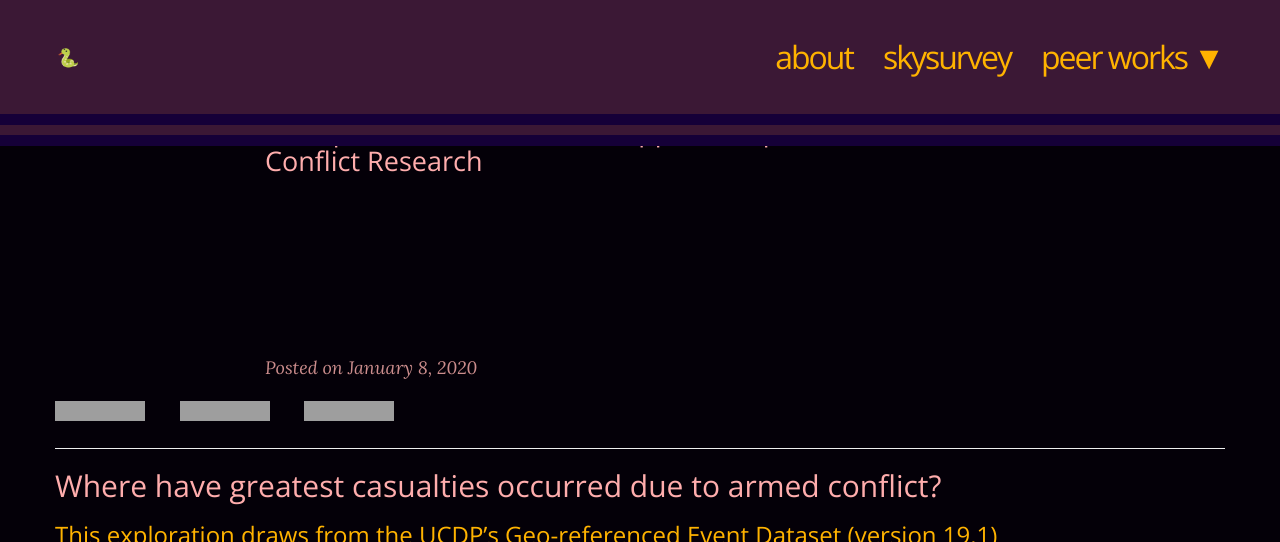
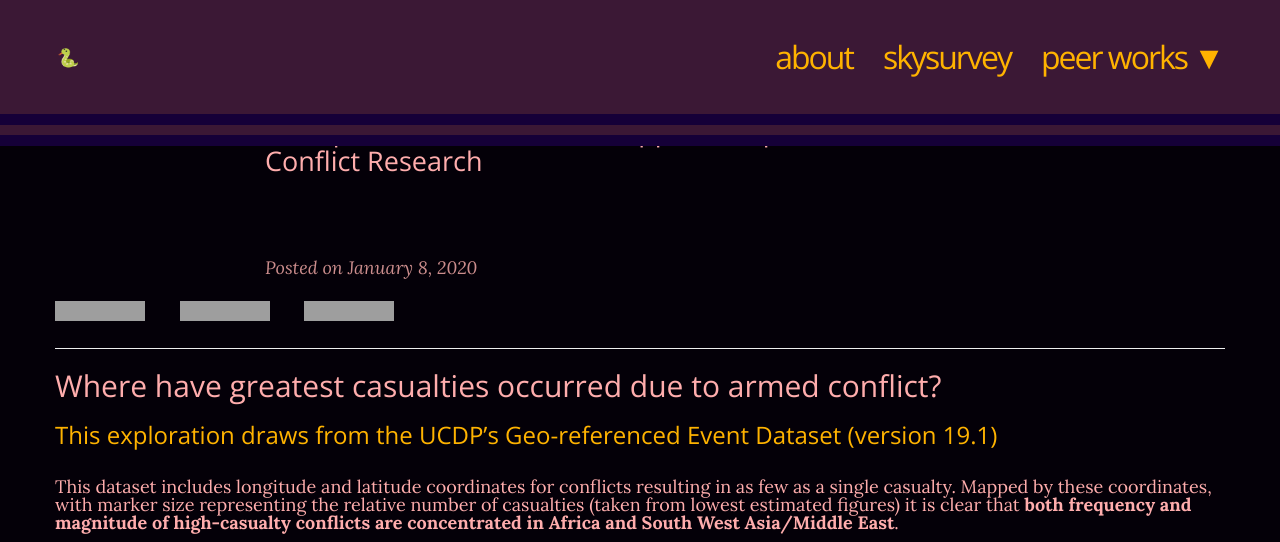
Before and after one commit to CSLSDS/CSLSDS.github.io, a Jekyll site: the page built from _posts/2020-01-08-UCDP-GED.md, in a window 1280 px wide and 1400 px high, scrolled down 214 px. Shown: the top 542 px of the window. Built offline with Jekyll 4.4.1, drawn with Linux system fonts in a browser that asks for light colours; nearby versions of some CDN libraries; grey boxes are pictures that could not be loaded.

Commit message:
Update main.css

```diff
--- a/css/main.css
+++ b/css/main.css
@@ -495,7 +495,7 @@ footer .theme-by {
   margin: 10px 0 0;
 }
 .intro-header .post-heading .post-subheading {
-  margin-bottom: 180px;
+  margin-bottom: 80px;
 }
 .intro-header.big-img .page-heading .page-subheading,
 .intro-header.big-img .post-heading .post-subheading {
```
